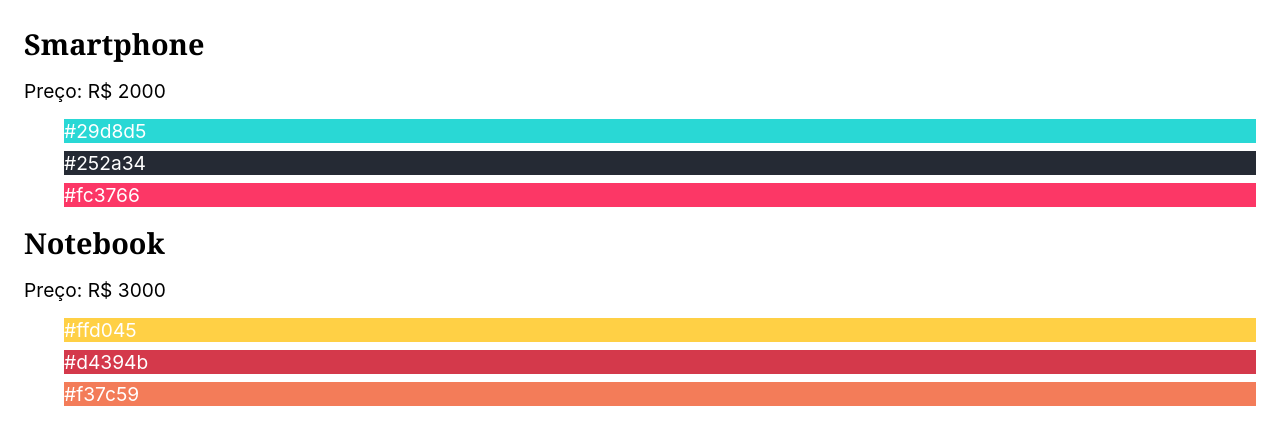
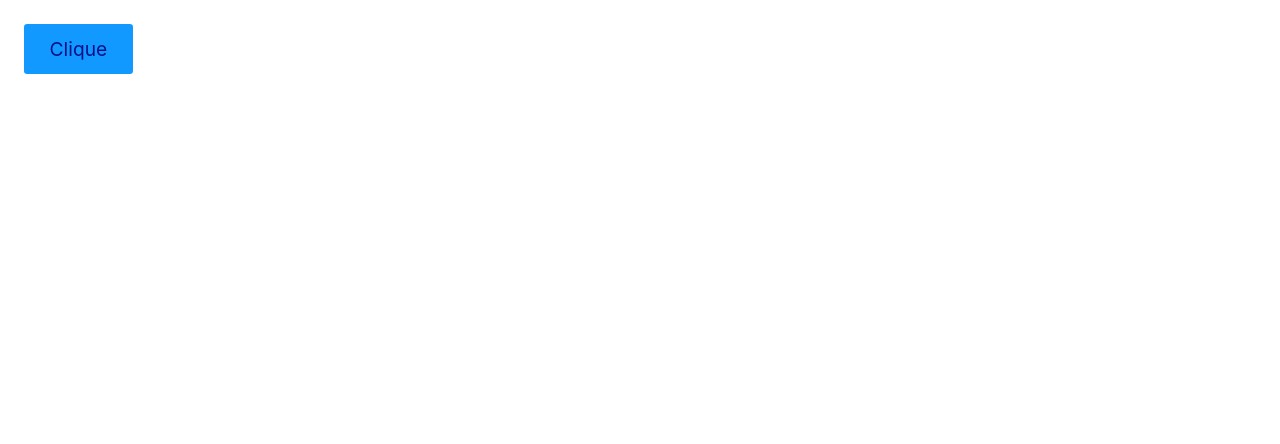
Before and after one commit to Viniciusrcarlos/origamid_react, a React (Vite) app: page / in a window 1280 px wide. Shown: the top 444 px of the page. Built offline with nearby package versions, Linux system fonts and the light colour scheme.

Commit message:
Origamid

```diff
--- a/src/App.jsx
+++ b/src/App.jsx
@@ -1,10 +1,11 @@
 import React from 'react';
 import Livros from './components/livros';
+import Events from './components/Events';
 
 function App() {
   return (
     <>
-      <Livros />
+      <Events />
     </>
   );
 }
--- /dev/null
+++ b/src/components/Events.jsx
@@ -0,0 +1,16 @@
+function Events() {
+
+    function handleClick (event) {
+        console.log(event.target);
+    };
+
+    return (
+        <>
+            <button onClick={(evento) => alert("Erooooou")}>
+                Clique
+            </button>
+        </>
+    );
+};
+
+export default Events;
```
